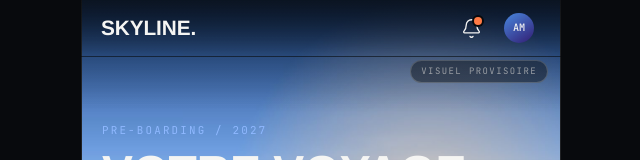
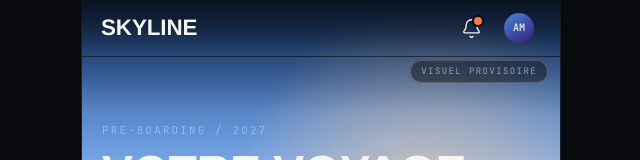
Before and after one commit to grawzer-art/SKYLINE-APP, a Next.js app: page / in a window 1280 px wide. Shown: the top 160 px of the page, without its empty margins (319-959 px from the left). Built offline with nearby package versions, Linux system fonts and the light colour scheme.

Commit message:
style: wordmark substitut aligné sur le brand book (sans point)
Co-Authored-By: Claude Sonnet 5.5 <noreply@anthropic.com>
Claude-Session: https://claude.ai/code/session_018yowc2fZK8CGvXNuJgwN62

```diff
--- a/src/components/ui/Wordmark.tsx
+++ b/src/components/ui/Wordmark.tsx
@@ -3,7 +3,7 @@ import { brand } from "@/data/demo";
 import { cn } from "@/lib/cn";
 
 /**
- * Wordmark SKYLINE. — substitut typographique tant que le fichier officiel n'est pas fourni
+ * Wordmark SKYLINE (brand book : très gras, large, sans point) — substitut typographique tant que le fichier officiel n'est pas fourni
  * (renseigner `brand.wordmarkSrc` dans src/data/demo.ts). Jamais de pictogramme d'avion.
  */
 export function Wordmark({ className }: { className?: string }) {
@@ -11,8 +11,8 @@ export function Wordmark({ className }: { className?: string }) {
     return <Image src={brand.wordmarkSrc} alt="SKYLINE" width={120} height={24} className={cn("h-5 w-auto", className)} priority />;
   }
   return (
-    <span className={cn("font-display text-[1.3rem] font-black leading-none tracking-[-0.01em]", className)} aria-label="SKYLINE">
-      SKYLINE.
+    <span className={cn("font-display text-[1.4rem] font-black leading-none tracking-[-0.02em]", className)} aria-label="SKYLINE">
+      SKYLINE
     </span>
   );
 }
```
